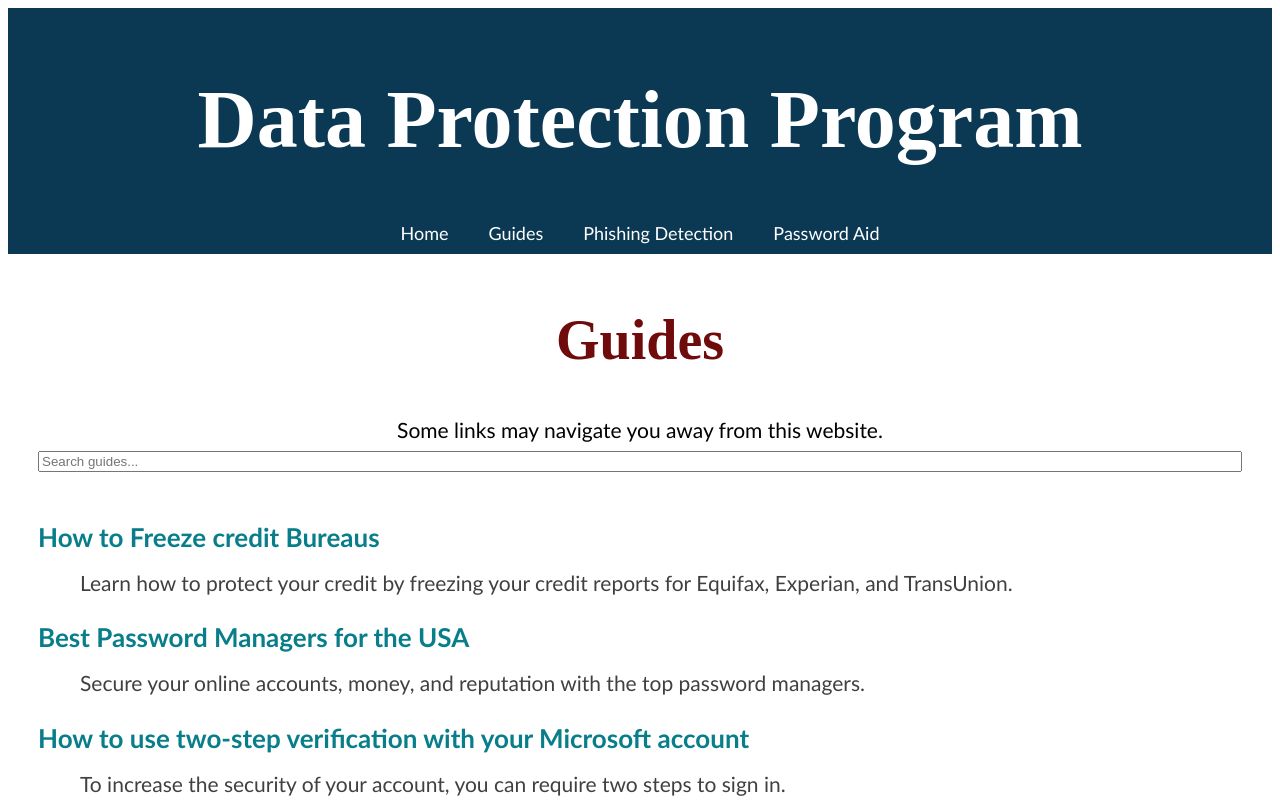
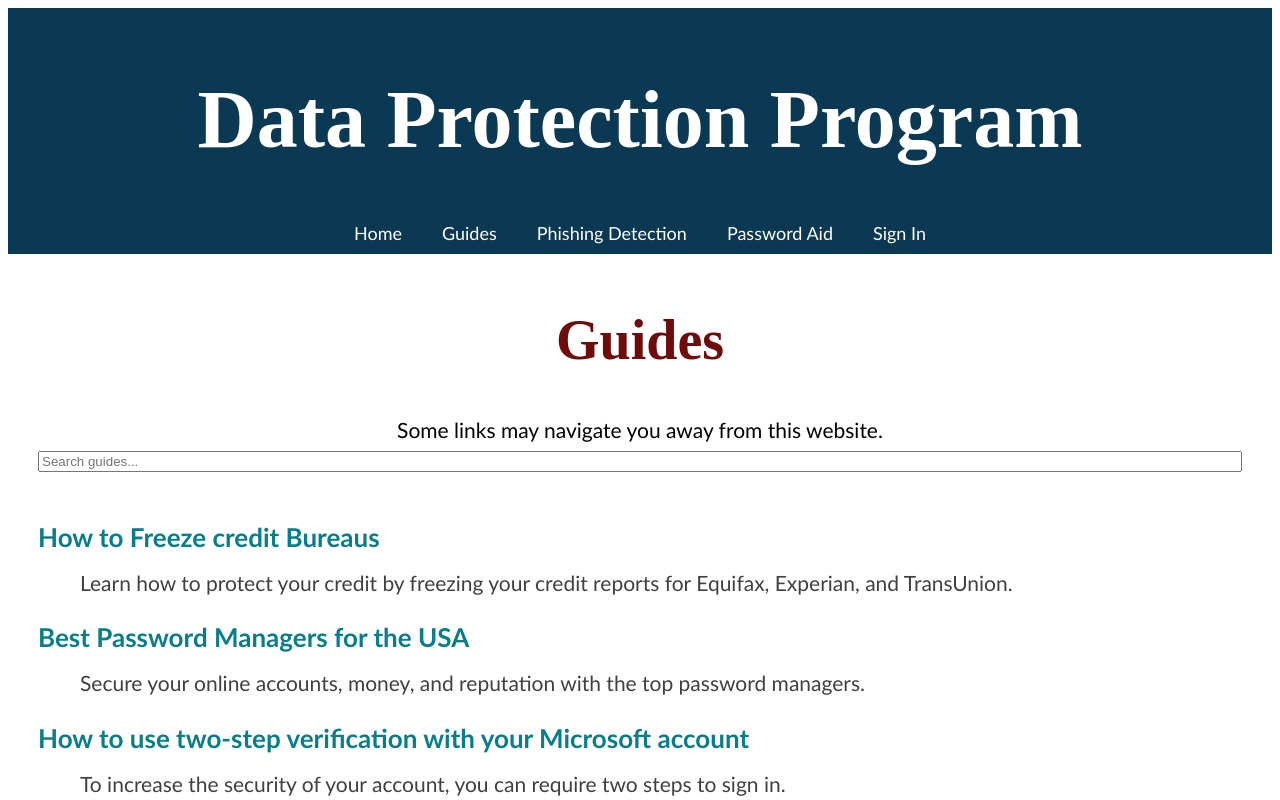
Before and after one commit to a13n20/Capstone, a React (Create React App) app in the folder frontend/: page /guides in a window 1280 px wide. Shown: the top 800 px of the page. Built offline with nearby package versions, Linux system fonts and the light colour scheme; a web font is replaced by a local one.

Commit message:
Update navbar.js

```diff
--- a/frontend/src/components/navbar.js
+++ b/frontend/src/components/navbar.js
@@ -17,6 +17,9 @@ function Navbar() {
           <li><Link to="/guides">Guides</Link></li>
           <li><Link to="/phishing-detection">Phishing Detection</Link></li>
           <li><Link to="/password-aid">Password Aid</Link></li>
+          <li>
+            <a href="https://django-backend-848546903722.us-central1.run.app/accounts/google/login/">Sign In</a>
+          </li>
         </ul>
       </nav>
     </div>
```
